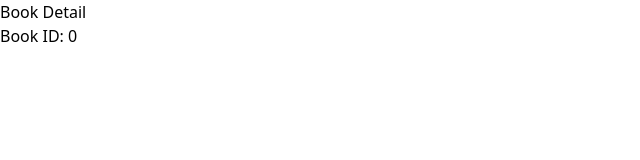
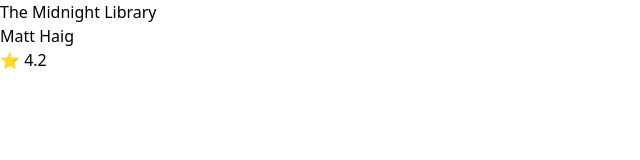
Before and after one commit to veradebv/Discovera, an Angular app: page /books/0 in a window 1280 px wide. Shown: the top 160 px of the page, without its empty margins (0-640 px from the left). Built offline with nearby package versions, Linux system fonts and the light colour scheme.

Commit message:
added detail page shows title, author, rating

```diff
--- a/src/app/app.routes.ts
+++ b/src/app/app.routes.ts
@@ -1,8 +1,8 @@
 import { Routes } from '@angular/router';
 import { BookListComponent } from './book-list/book-list';
-import { BookDetail } from './book-detail/book-detail';
+import { BookDetailComponent } from './book-detail/book-detail';
 
 export const routes: Routes = [
     { path: '', component: BookListComponent },
-    { path: 'books/:id', component: BookDetail }
+    { path: 'books/:id', component: BookDetailComponent }
 ];
--- a/src/app/book-detail/book-detail.html
+++ b/src/app/book-detail/book-detail.html
@@ -1,2 +1,7 @@
-<h2>Book Detail</h2>
-<p>Book ID: {{ bookId }}</p>
+@if (book) {
+    <h2>{{ book.title }}</h2>
+    <p> {{ book.author }}</p>
+    <p> ⭐ {{ book.rating }}</p>
+} @else {
+    <p>Book not found.</p>
+}
--- a/src/app/book-detail/book-detail.ts
+++ b/src/app/book-detail/book-detail.ts
@@ -1,18 +1,22 @@
 import { Component } from '@angular/core';
 import { ActivatedRoute } from '@angular/router';
 import { CommonModule } from '@angular/common';
+import { BookService, Book } from '../book.service';
 
 @Component({
   selector: 'app-book-detail',
   standalone: true,
   imports: [CommonModule],
   templateUrl: './book-detail.html',
-  styleUrl: './book-detail.css',
 })
-export class BookDetail {
-  bookId: number;
+export class BookDetailComponent {
+  book?: Book;
 
-  constructor(private route: ActivatedRoute) {
-    this.bookId = Number(this.route.snapshot.paramMap.get('id'));
+  constructor(
+    private route: ActivatedRoute,
+    private bookService: BookService
+  ) {
+    const id = Number(this.route.snapshot.paramMap.get('id'));
+    this.book = this.bookService.getBookById(id);
   }
 }
--- a/src/app/book-list/book-list.ts
+++ b/src/app/book-list/book-list.ts
@@ -1,18 +1,19 @@
 import { Component } from '@angular/core';
 import { CommonModule } from '@angular/common';
 import { RouterModule } from '@angular/router';
+import { BookService, Book } from '../book.service';
 
 @Component({
   selector: 'app-book-list',
   standalone: true,
   imports: [CommonModule, RouterModule],
   templateUrl: './book-list.html',
-  styleUrl: './book-list.css',
+  styleUrl: './book-list.html',
 })
 export class BookListComponent {
-  books = [
-    { id: 0, title: 'The Midnight Library', author: 'Matt Haig', rating: 4.2 },
-    { id: 1, title: 'Atomic Habits', author: 'James Clear', rating: 4.5 },
-    { id: 2, title: 'Norwegian Wood', author: 'Haruki Murakami', rating: 4.0 },
-  ];
+  books: Book[] = [];
+
+  constructor(private bookService: BookService) {
+    this.books = this.bookService.getBooks();
+  }
 }
--- /dev/null
+++ b/src/app/book.service.ts
@@ -0,0 +1,27 @@
+import { Injectable } from '@angular/core';
+
+export interface Book {
+  id: number;
+  title: string;
+  author: string;
+  rating: number;
+}
+
+@Injectable({
+  providedIn: 'root',
+})
+export class BookService {
+  private books: Book[] = [
+    { id: 0, title: 'The Midnight Library', author: 'Matt Haig', rating: 4.2 },
+    { id: 1, title: 'Atomic Habits', author: 'James Clear', rating: 4.5 },
+    { id: 2, title: 'Norwegian Wood', author: 'Haruki Murakami', rating: 4.0 },
+  ];
+
+  getBooks(): Book[] {
+    return this.books;
+  }
+
+  getBookById(id: number): Book | undefined {
+    return this.books.find(book => book.id === id);
+  }
+}
```
